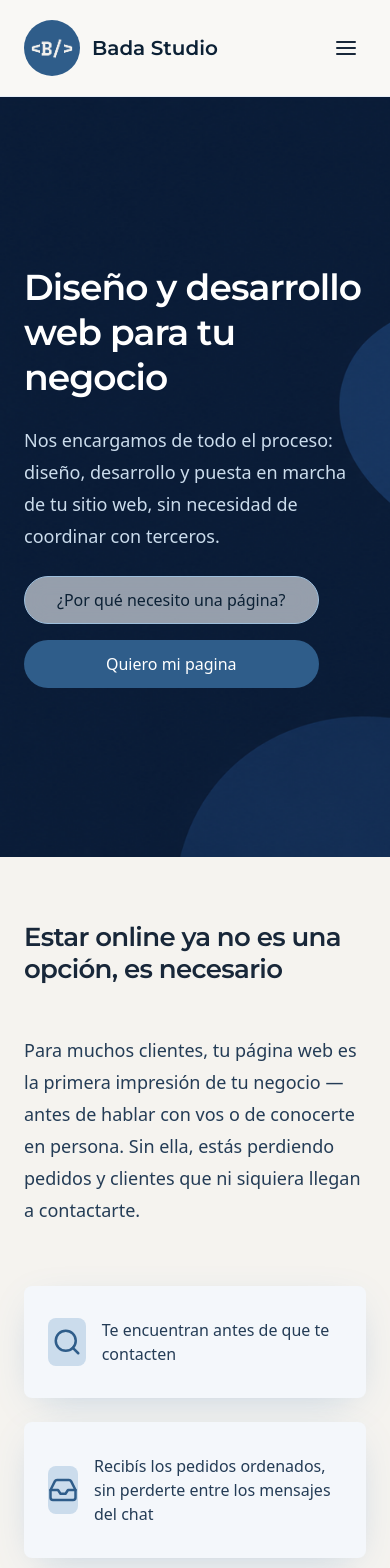
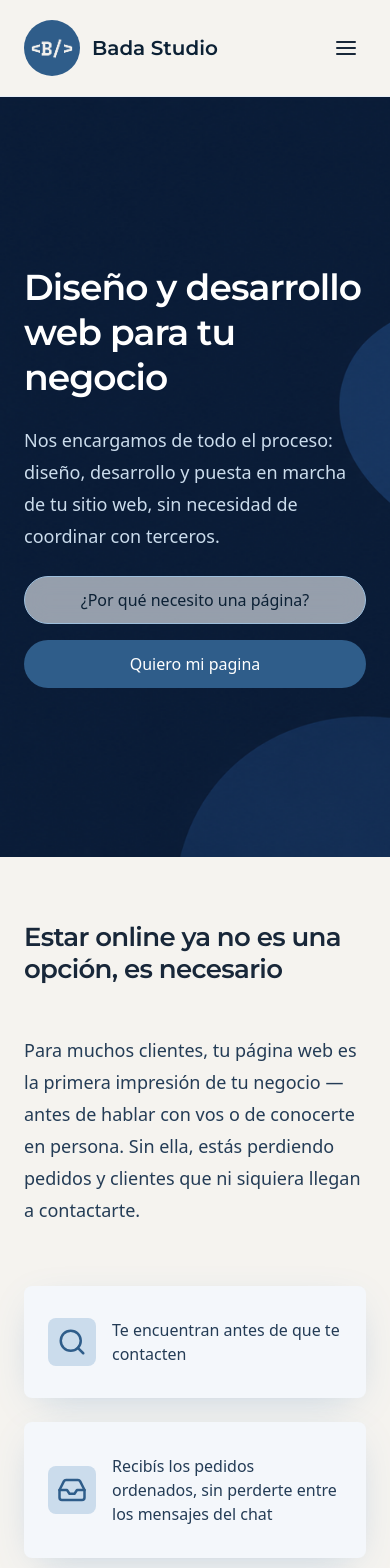
Before and after one commit to ValentinoBadaracco/landing-freelance, a Next.js app: page / in a window 390 px wide. Shown: the top 1568 px of the page. Built offline with nearby package versions, Linux system fonts and the light colour scheme.

Commit message:
fixs responsives

```diff
--- a/app/globals.css
+++ b/app/globals.css
@@ -1,7 +1,7 @@
 @import "tailwindcss";
 
 :root {
-  --background: #ffffff;
+  --background: #182739;
   --foreground: #171717;
 }
 
@@ -27,13 +27,6 @@
   --color-gray-text: #737373;
   --color-gray-light: #B4B4B4;
 
-}
-
-@media (prefers-color-scheme: dark) {
-  :root {
-    --background: #0a0a0a;
-    --foreground: #ededed;
-  }
 }
 
 html {
--- a/components/Header.tsx
+++ b/components/Header.tsx
@@ -1,6 +1,6 @@
 "use client";
 
-import { useState } from "react";
+import { useEffect, useState } from "react";
 import { AnimatePresence, motion } from "framer-motion";
 import Image from "next/image";
 import Link from "next/link";
@@ -8,9 +8,21 @@ import { FiBriefcase, FiFolder, FiMenu, FiPhone, FiUser, FiX } from "react-icons
 
 export default function Header() {
   const [isOpen, setIsOpen] = useState(false);
+  const [scrolled, setScrolled] = useState(false);
+
+  useEffect(() => {
+    const onScroll = () => setScrolled(window.scrollY > 8);
+    onScroll();
+    window.addEventListener("scroll", onScroll, { passive: true });
+    return () => window.removeEventListener("scroll", onScroll);
+  }, []);
 
   return (
-    <header className="w-full sticky top-0 z-50 border-b border-primary-100 bg-cream/60 backdrop-blur-md">
+    <header
+      className={`w-full sticky top-0 z-50 border-b border-primary-100 transition-colors duration-300 ${
+        scrolled ? "bg-cream/60 backdrop-blur-md" : "bg-cream"
+      }`}
+    >
       <div className="mx-auto flex max-w-7xl items-center justify-between px-6 py-5 gap-8 sm:px-16">
         <Link href="/" className="flex items-center gap-3">
           <Image
--- a/components/Hero.tsx
+++ b/components/Hero.tsx
@@ -67,7 +67,7 @@ export default function Hero() {
         </motion.p>
       </div>
       <motion.div
-        className="flex flex-col gap-4 sm:flex-row"
+        className="flex w-full flex-col items-center gap-4 sm:w-auto sm:flex-row sm:items-start"
         initial={{ opacity: 0, y: 20 }}
         whileInView={{ opacity: 1, y: 0 }}
         viewport={{ once: true }}
@@ -76,14 +76,14 @@ export default function Hero() {
         <MotionLink
           href="#problem"
           whileHover={{ scale: 1.02 }}
-          className="flex h-12 text-primary-950 items-center justify-center rounded-full border border-solid border-primary-300  bg-primary-50/60 backdrop-blur-md hover:bg-primary-100 px-8 text-base"
+          className="flex h-12 w-full text-primary-950 items-center justify-center rounded-full border border-solid border-primary-300  bg-primary-50/60 backdrop-blur-md hover:bg-primary-100 px-8 text-base sm:w-auto"
         >
           ¿Por qué necesito una página?
         </MotionLink>
         <MotionLink
           href="#services"
           whileHover={{ scale: 1.02 }}
-          className="flex h-12 items-center justify-center rounded-full bg-primary-500 px-6 text-base font-medium text-white transition-colors hover:bg-primary-600"
+          className="flex h-12 w-full items-center justify-center rounded-full bg-primary-500 px-6 text-base font-medium text-white transition-colors hover:bg-primary-600 sm:w-auto"
         >
           Quiero mi pagina
         </MotionLink>
--- a/components/ProblemSection.tsx
+++ b/components/ProblemSection.tsx
@@ -71,7 +71,7 @@ export default function ProblemSection() {
               viewport={{ once: true }}
               transition={{ duration: 0.5, delay: index * 0.15 }}
             >
-              <div className="flex h-12 w-12 items-center justify-center rounded-lg bg-primary-200">
+              <div className="flex h-12 w-12 shrink-0 items-center justify-center rounded-lg bg-primary-200">
                 <Icon className="shrink-0 text-3xl text-primary-500" />
               </div>
               <p className="text-primary-800">{description}</p>
--- a/components/Projects.tsx
+++ b/components/Projects.tsx
@@ -31,7 +31,7 @@ export default function Projects() {
               src="/catalogoWeb.mp4"
             />
           </div>
-          <div className="flex flex-col  items-start gap-2 px-6">
+          <div className="flex flex-col  items-start gap-3 px-6 pb-6">
             <div className="flex items-center justify-between gap-2 w-full">
 
               <h2 className="text-xl text-primary-900 ">
```
